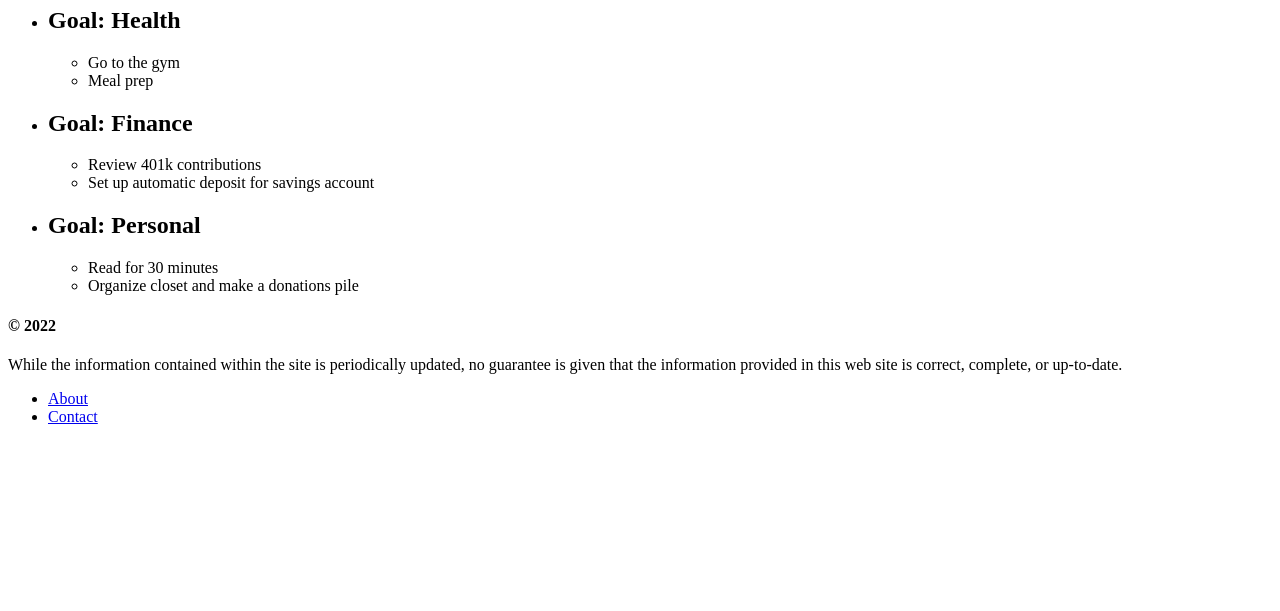
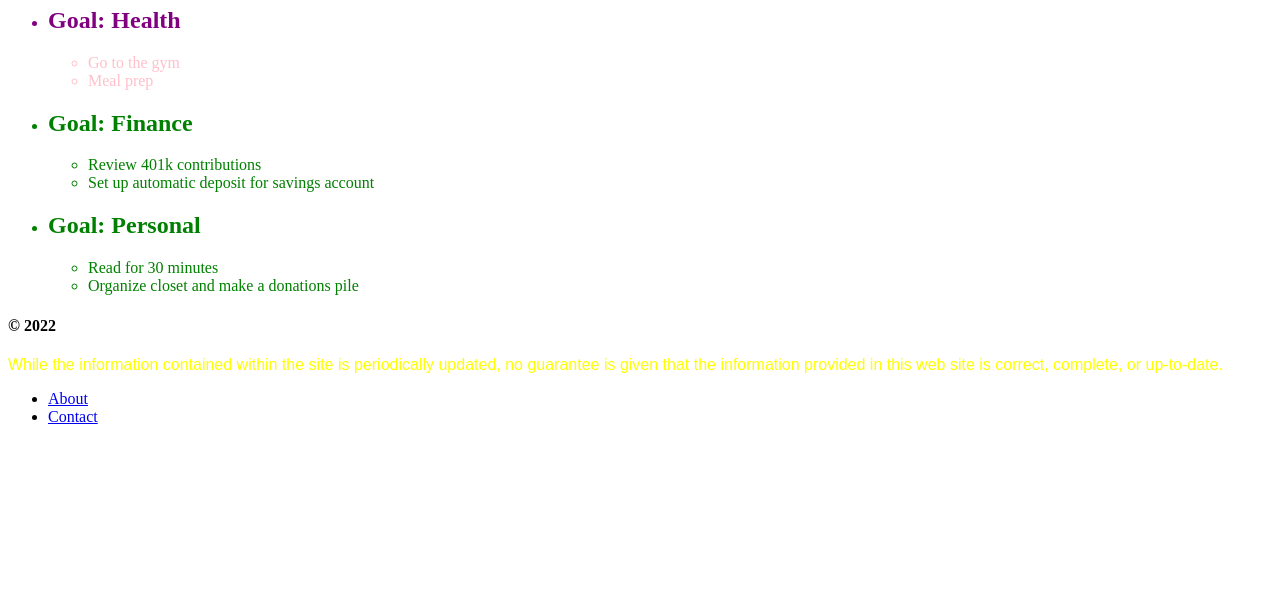
Before and after one commit to AdaGold/task-list-html-css, a plain HTML site: page index.html in a window 1280 px wide. Shown: the part 189-800 px from the top of the page. Drawn offline with Linux system fonts and the light colour scheme.

Commit message:
Add completed styles
From https://codesandbox.io/s/task-list-x4ur39

```diff
--- a/index.html
+++ b/index.html
@@ -6,10 +6,11 @@
     <meta http-equiv="X-UA-Compatible" content="IE=edge">
     <meta name="viewport" content="width=device-width, initial-scale=1.0">
     <title>My Task List</title>
+    <link rel="stylesheet" href="styles/style.css">
 </head>
 
 <body>
-    <header>
+    <header class="important-info">
         <h1>My Task List</h1>
         <nav>
             <ul>
@@ -22,39 +23,39 @@
     <main>
         <h1>Here's a list of all the things you need to do:</h1>
         <ul>
-            <li>
+            <li class="goal top-goal">
                 <section>
                     <h2>Goal: Health</h2>
                     <ul>
-                        <li>Go to the gym</li>
-                        <li>Meal prep</li>
+                        <li class="task">Go to the gym</li>
+                        <li class="task">Meal prep</li>
                     </ul>
                 </section>
             </li>
-            <li>
+            <li class="goal">
                 <section>
                     <h2>Goal: Finance</h2>
                     <ul>
-                        <li>Review 401k contributions</li>
-                        <li>Set up automatic deposit for savings account</li>
+                        <li class="task">Review 401k contributions</li>
+                        <li class="task">Set up automatic deposit for savings account</li>
                     </ul>
                 </section>
             </li>
-            <li>
+            <li class="goal">
                 <section>
                     <h2>Goal: Personal</h2>
                     <ul>
-                        <li>Read for 30 minutes</li>
-                        <li>Organize closet and make a donations pile</li>
+                        <li class="task">Read for 30 minutes</li>
+                        <li class="task">Organize closet and make a donations pile</li>
                     </ul>
                 </section>
             </li>
         </ul>
     </main>
 
-    <footer>
+    <footer class="important-info">
         <h4>&copy; 2022</h4>
-        <p>
+        <p id="disclaimer">
             While the information contained within the site is periodically updated,
             no guarantee is given that the information provided in this web site is
             correct, complete, or up-to-date.
--- /dev/null
+++ b/styles/style.css
@@ -0,0 +1,29 @@
+h1 {
+    font-family: fantasy;
+}
+
+p {
+    font-family: Arial;
+    color: yellow;
+}
+
+/* wrong, use id syntax */
+/* #goal {
+    color: green;
+} */
+
+/* right, uses class syntax */
+.goal {
+    color: green;
+}
+
+
+/* this affects items having the top-goal class */
+.top-goal {
+    color: purple;
+}
+
+/* this affects list items that are descendants of items having the top-goal class */
+.top-goal li {
+    color: pink;
+}
```
